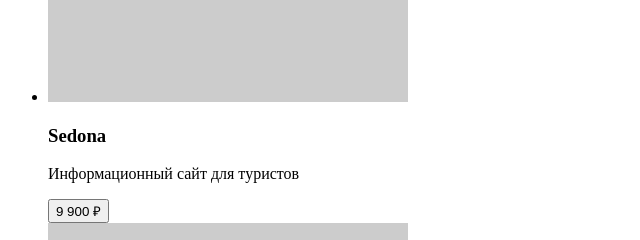
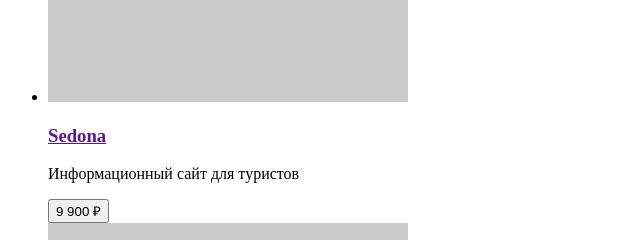
Before and after one commit to dmitry-ios/1483875-nerds-28, a plain HTML site: page catalog.html in a window 1280 px wide. Shown: the part 960-1200 px from the top of the page, 0-640 px from the left. Drawn offline with Linux system fonts and the light colour scheme; placeholder pictures from the web are drawn by us.

Commit message:
Сделал заголовок ссылкой.

```diff
--- a/catalog.html
+++ b/catalog.html
@@ -41,7 +41,7 @@
       <li>
         <a href=""><img src="https://via.placeholder.com/360x580" width="360" height="580" alt="Sedona"></a>
         <div>
-          <h3>Sedona</h3>
+          <h3><a href="">Sedona</a></h3>
           <p>Информационный сайт для туристов</p>
           <button type="button">9 900 ₽</button>
         </div>
```
